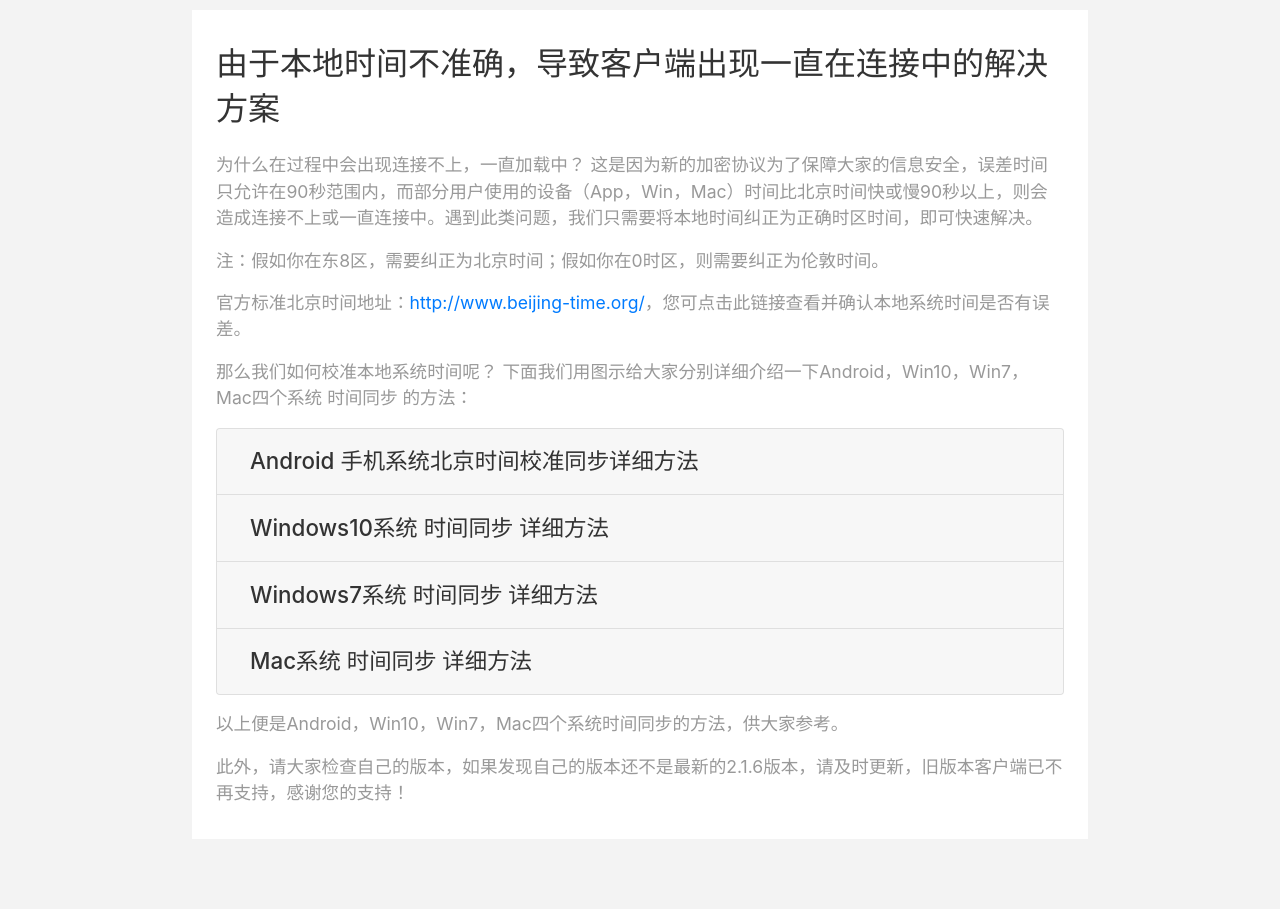
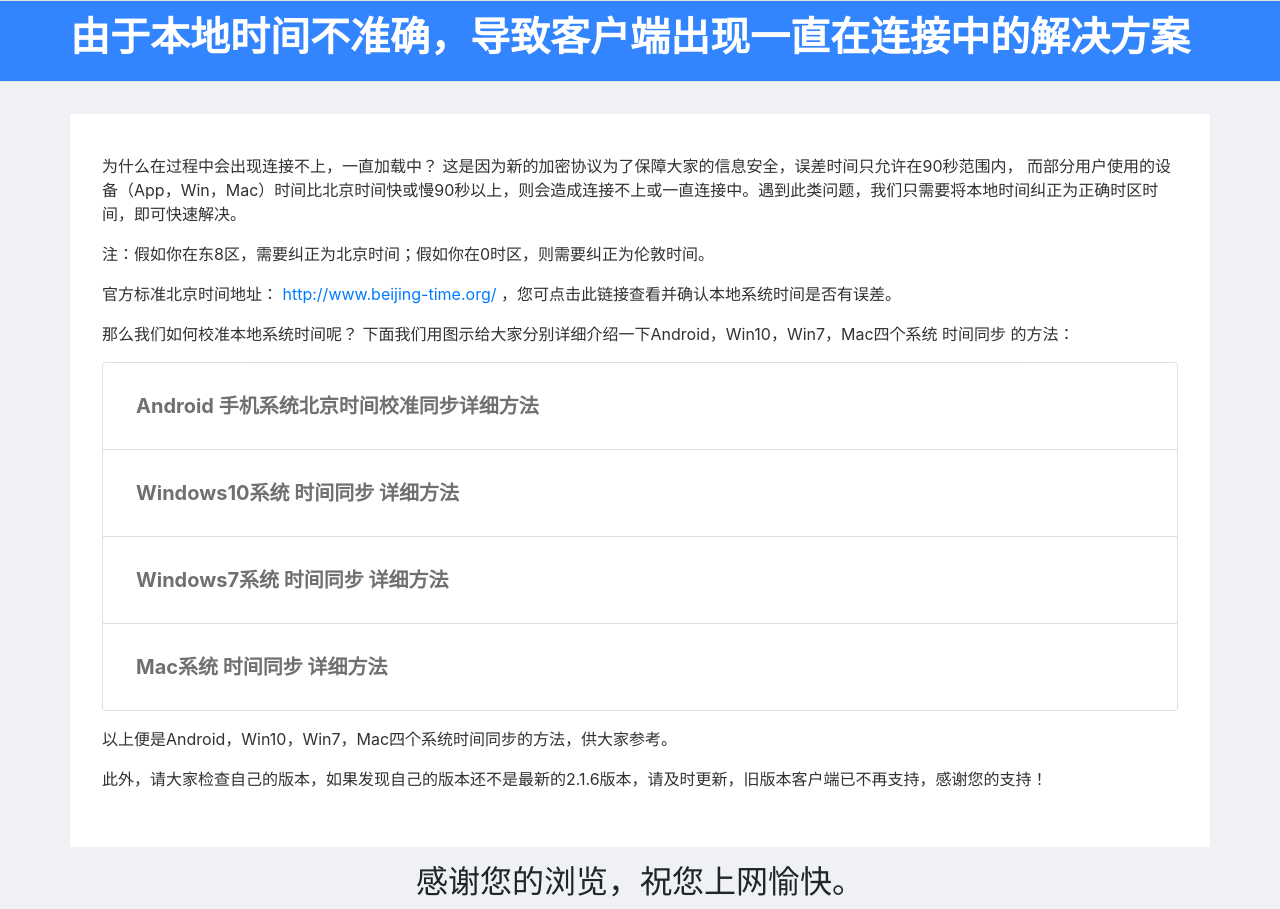
Before and after one commit to rossibean3/rossibean3.github.io, a plain HTML site: page wizard/correct_sys_time.html in a window 1280 px wide. Before the commit the page ends 849 px from the top, so only its background shows below. Drawn offline with nearby package versions, Linux system fonts and the light colour scheme.

Commit message:
Correct system time

```diff
--- a/wizard/correct_sys_time.html
+++ b/wizard/correct_sys_time.html
@@ -1,34 +1,46 @@
-<!DOCTYPE html>
-<html lang="en"><head><meta http-equiv="Content-Type" content="text/html; charset=UTF-8">
+<html lang="en"><head>
     <!-- Required meta tags -->
-
+    <meta charset="utf-8">
     <meta name="viewport" content="width=device-width, initial-scale=1, shrink-to-fit=no">
 
     <!-- Bootstrap CSS -->
     <link rel="stylesheet" href="css/bootstrap.min.css">
-	<!-- google font -->
-	<link href="https://fonts.googleapis.com/css2?family=Roboto:ital,wght@0,300;0,400;0,500;0,700;0,900;1,100;1,300;1,400;1,500;1,700;1,900&display=swap" rel="stylesheet">
 
 	<!-- Custom CSS -->
-    <link rel="stylesheet" href="css/custom2.css">
+    <link rel="stylesheet" href="css/custom.css">
 
 
-    <title>本地时间校准教程</title>
+    <title>由于本地时间不准确，导致客户端出现一直在连接中的解决方案
+</title>
   </head>
   <body>
-  <div class="content">
+
+  <div class="container-fluid header-text">
+
+				<div class="container  px-0">
+						<h1> 由于本地时间不准确，导致客户端出现一直在连接中的解决方案
+ </h1>
+				 </div>
+	</div>
+
+
+  <div class="container content">
+
 	 <section class="intro">
-				<h1>由于本地时间不准确，导致客户端出现一直在连接中的解决方案 </h1>
-                <p> 为什么在过程中会出现连接不上，一直加载中？
-                	这是因为新的加密协议为了保障大家的信息安全，误差时间只允许在90秒范围内，而部分用户使用的设备（App，Win，Mac）时间比北京时间快或慢90秒以上，则会造成连接不上或一直连接中。遇到此类问题，我们只需要将本地时间纠正为正确时区时间，即可快速解决。</p>
-<p>注：假如你在东8区，需要纠正为北京时间；假如你在0时区，则需要纠正为伦敦时间。</p>
-		 <p>官方标准北京时间地址：<a href="http://www.beijing-time.org/">http://www.beijing-time.org/</a>，您可点击此链接查看并确认本地系统时间是否有误差。</p>
-				<p>
-                那么我们如何校准本地系统时间呢？
-下面我们用图示给大家分别详细介绍一下Android，Win10，Win7，Mac四个系统 时间同步 的方法：</p>
+                <p>
+					为什么在过程中会出现连接不上，一直加载中？ 这是因为新的加密协议为了保障大家的信息安全，误差时间只允许在90秒范围内，
+				而部分用户使用的设备（App，Win，Mac）时间比北京时间快或慢90秒以上，则会造成连接不上或一直连接中。遇到此类问题，我们只需要将本地时间纠正为正确时区时间，即可快速解决。
 
+				</p>
+
+                <p>注：假如你在东8区，需要纠正为北京时间；假如你在0时区，则需要纠正为伦敦时间。 </p>
+                <p>官方标准北京时间地址：<a href="http://www.beijing-time.org/ "> http://www.beijing-time.org/ </a>，您可点击此链接查看并确认本地系统时间是否有误差。 </p>
+                <p>那么我们如何校准本地系统时间呢？ 下面我们用图示给大家分别详细介绍一下Android，Win10，Win7，Mac四个系统 时间同步 的方法： </p>
        </section>
-       <section class="accordion p-0" id="accordionExample">
+
+
+
+ <section class="accordion p-0" id="accordionExample">
   <div class="card">
     <div class="card-header" id="headingOne">
       <h2 class="mb-0">
@@ -142,9 +154,16 @@
 
 </section>
 
+      <p>以上便是Android，Win10，Win7，Mac四个系统时间同步的方法，供大家参考。</p>
+	  <p>此外，请大家检查自己的版本，如果发现自己的版本还不是最新的2.1.6版本，请及时更新，旧版本客户端已不再支持，感谢您的支持！</p>
+      </div>
+    </div>
+  </div>
+
+</section>
+
      <section class="footer">
-     <p> 以上便是Android，Win10，Win7，Mac四个系统时间同步的方法，供大家参考。</p>
-		<p>此外，请大家检查自己的版本，如果发现自己的版本还不是最新的2.1.6版本，请及时更新，旧版本客户端已不再支持，感谢您的支持！ </p>
+     <h2 class="text-center"> 感谢您的浏览，祝您上网愉快。</h2>
 
 
      </section>
```
